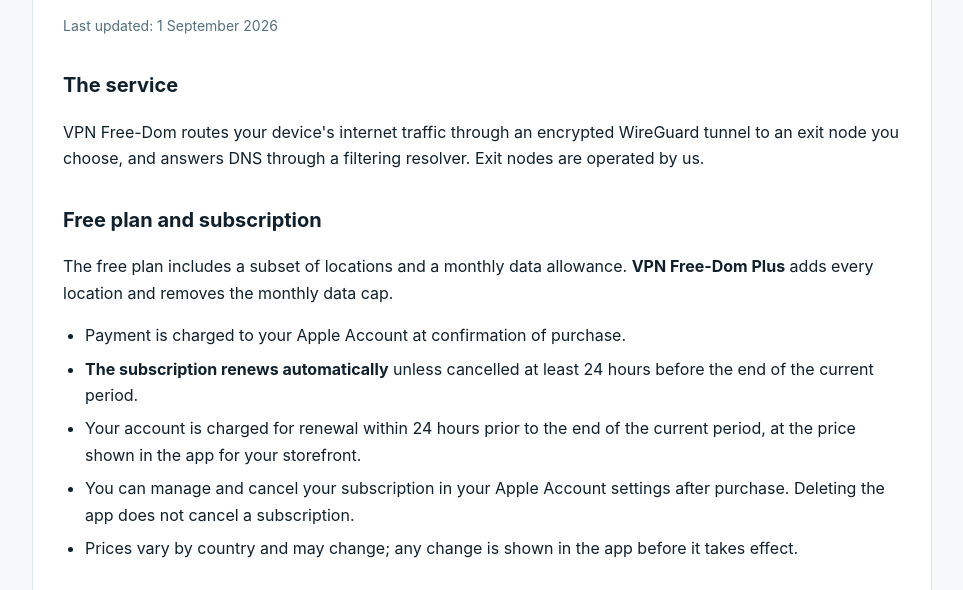
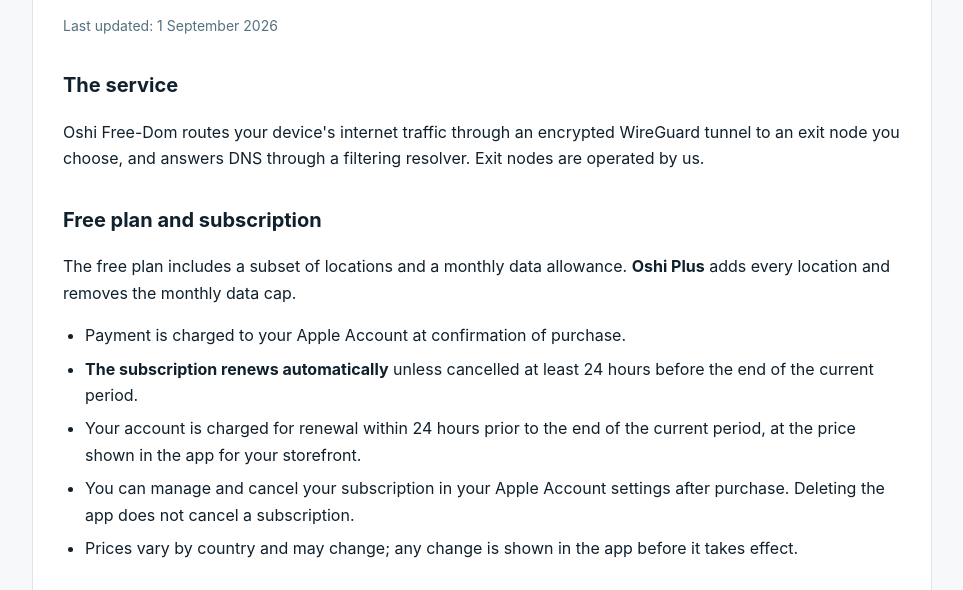
Before and after one commit to Lastoneparis/vpn-freedom-site, a plain HTML site: page terms.html in a window 1280 px wide. Shown: the part 200-790 px from the top of the page, without its empty margins (158-1121 px from the left). Drawn offline with Linux system fonts and the light colour scheme.

Commit message:
Terms: name the product and the tier the way the app does
Two mismatches, both the sort a store reviewer notices before a user does.

The page still described "VPN Free-Dom", the pre-rebrand name. And it called the
paid tier "VPN Free-Dom Plus" while the app says "Oshi Plus" — the exact string
a user sees when they tap a Plus location: "…is part of Oshi Plus."

That second one matters beyond tidiness. The paid tier currently has several
names across the codebase and the store metadata, and IAP localisations are
immutable once active, so every place the name appears has to agree BEFORE the
subscriptions go live rather than after.

```diff
--- a/terms.html
+++ b/terms.html
@@ -4,7 +4,7 @@
 <meta charset="utf-8">
 <meta name="viewport" content="width=device-width, initial-scale=1">
 <title>Terms of Use — Oshi Free-Dom VPN</title>
-<meta name="description" content="Terms of use for VPN Free-Dom, including subscription and auto-renewal terms.">
+<meta name="description" content="Terms of use for Oshi Free-Dom VPN, including subscription and auto-renewal terms.">
 <link rel="stylesheet" href="assets/style.css">
 </head>
 <body>
@@ -25,10 +25,10 @@
 <p class="updated">Last updated: 1 September 2026</p>
 
 <h2>The service</h2>
-<p>VPN Free-Dom routes your device's internet traffic through an encrypted WireGuard tunnel to an exit node you choose, and answers DNS through a filtering resolver. Exit nodes are operated by us.</p>
+<p>Oshi Free-Dom routes your device's internet traffic through an encrypted WireGuard tunnel to an exit node you choose, and answers DNS through a filtering resolver. Exit nodes are operated by us.</p>
 
 <h2>Free plan and subscription</h2>
-<p>The free plan includes a subset of locations and a monthly data allowance. <strong>VPN Free-Dom Plus</strong> adds every location and removes the monthly data cap.</p>
+<p>The free plan includes a subset of locations and a monthly data allowance. <strong>Oshi Plus</strong> adds every location and removes the monthly data cap.</p>
 <ul>
 <li>Payment is charged to your Apple Account at confirmation of purchase.</li>
 <li><strong>The subscription renews automatically</strong> unless cancelled at least 24 hours before the end of the current period.</li>
```
